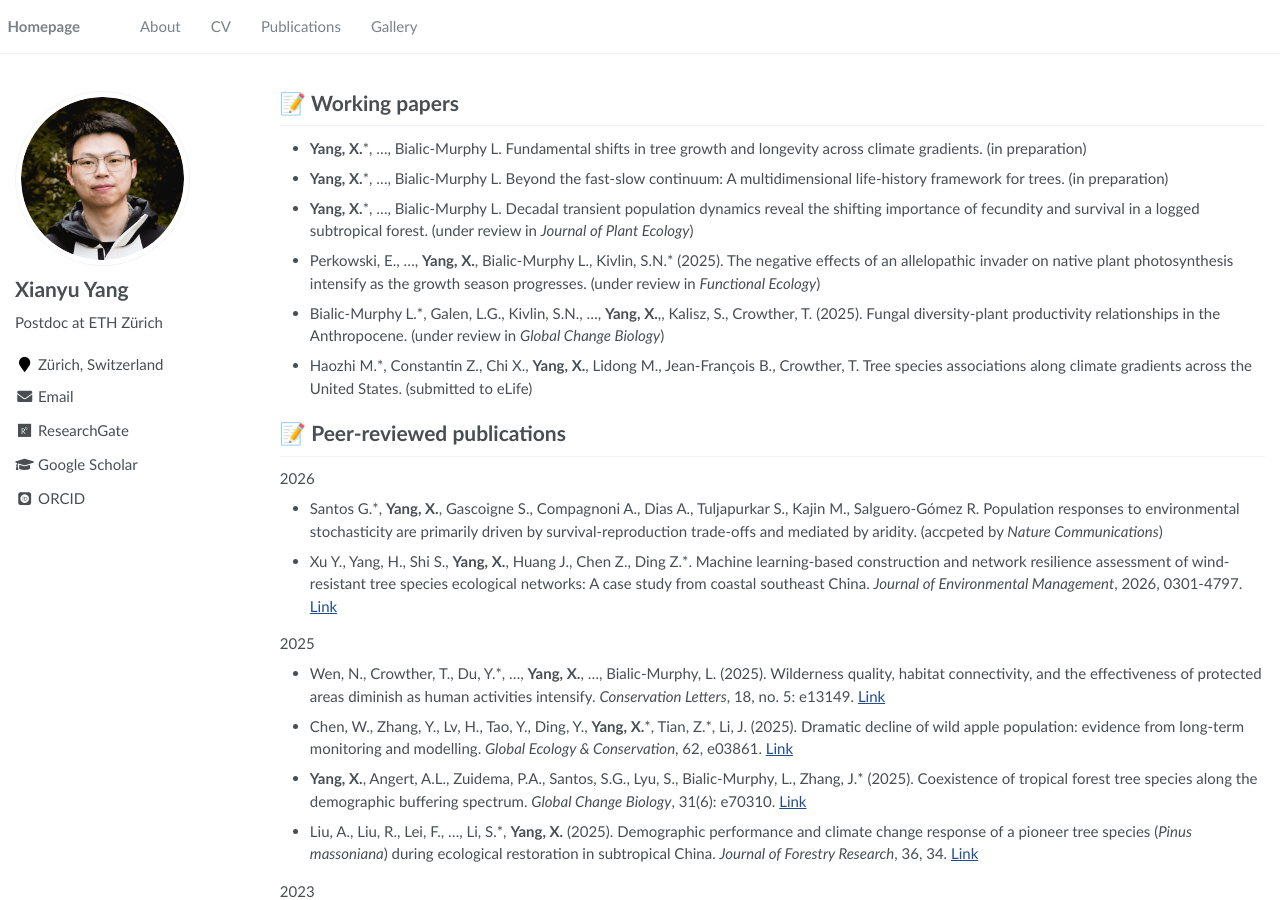
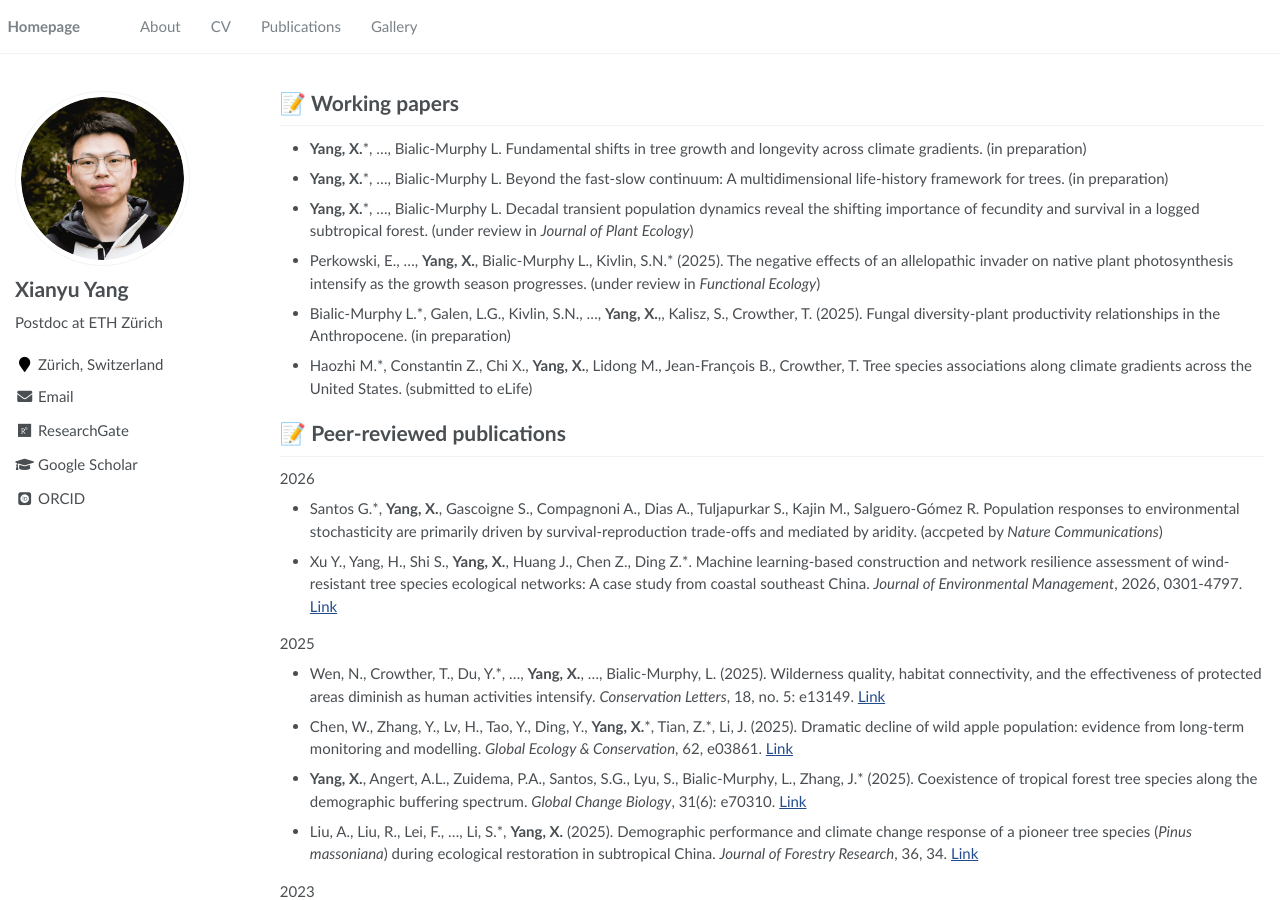
Before and after one commit to Xianyu-Yang/xianyu-yang.github.io, a Jekyll site: the page built from _pages/publications.md, in a window 1280 px wide and 900 px high. Built offline with Jekyll 4.4.1, drawn with Linux system fonts in a browser that asks for light colours; some web fonts are replaced.

Commit message:
Update publications.md

```diff
--- a/_pages/publications.md
+++ b/_pages/publications.md
@@ -14,7 +14,7 @@ author_profile: true
 
 - Perkowski, E., ..., **Yang, X.**, Bialic-Murphy L., Kivlin, S.N.\* (2025). The negative effects of an allelopathic invader on native plant photosynthesis intensify as the growth season progresses. (under review in _Functional Ecology_)
 
--	Bialic-Murphy L.\*, Galen, L.G., Kivlin, S.N., ..., **Yang, X.**,, Kalisz, S., Crowther, T. (2025). Fungal diversity-plant productivity relationships in the Anthropocene. (under review in _Global Change Biology_)
+-	Bialic-Murphy L.\*, Galen, L.G., Kivlin, S.N., ..., **Yang, X.**,, Kalisz, S., Crowther, T. (2025). Fungal diversity-plant productivity relationships in the Anthropocene. (in preparation)
 
 -	Haozhi M.\*, Constantin Z., Chi X., **Yang, X.**, Lidong M., Jean-François B., Crowther, T. Tree species associations along climate gradients across the United States. (submitted to eLife)
 
```
